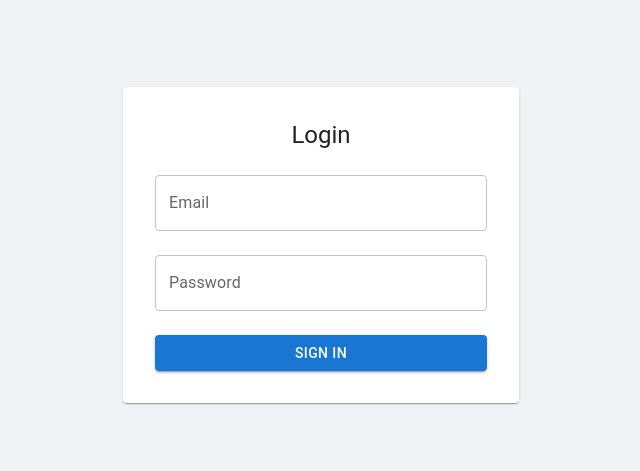
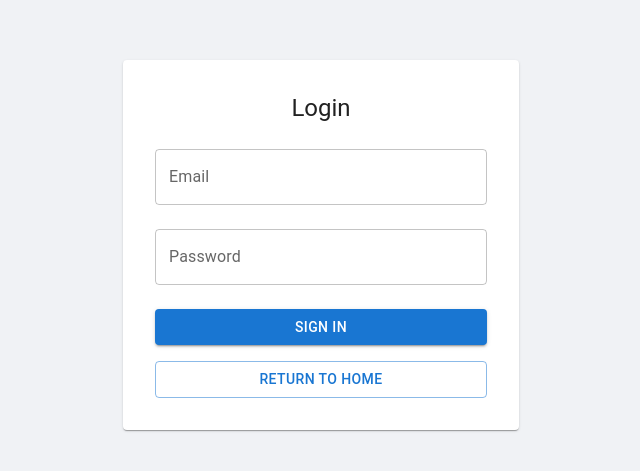
Before and after one commit to umandalroald/roald-cms, a React (Vite) app in the folder frontend/: page /login in a window 1280 px wide. Shown: the part 155-626 px from the top of the page, without its empty margins (319-959 px from the left). Built offline with nearby package versions, Linux system fonts and the light colour scheme.

Commit message:
Add Return Home

```diff
--- a/frontend/src/features/auth/Login.tsx
+++ b/frontend/src/features/auth/Login.tsx
@@ -4,10 +4,14 @@ import {
   TextField,
   Typography,
   Button,
-  Container
+  Container,
+  Stack
 } from '@mui/material';
+import { useNavigate } from 'react-router-dom';
 
 export default function Login() {
+  const navigate = useNavigate();
+
   return (
     <Box
       sx={{
@@ -27,11 +31,22 @@ export default function Login() {
           <Typography variant="h5" align="center" gutterBottom>
             Login
           </Typography>
+
           <TextField fullWidth margin="normal" label="Email" />
           <TextField fullWidth margin="normal" label="Password" type="password" />
-          <Button variant="contained" fullWidth sx={{ mt: 2 }}>
-            Sign In
-          </Button>
+
+          <Stack spacing={2} mt={2}>
+            <Button variant="contained" fullWidth>
+              Sign In
+            </Button>
+            <Button
+              variant="outlined"
+              fullWidth
+              onClick={() => navigate('/')}
+            >
+              Return to Home
+            </Button>
+          </Stack>
         </Paper>
       </Container>
     </Box>
```
